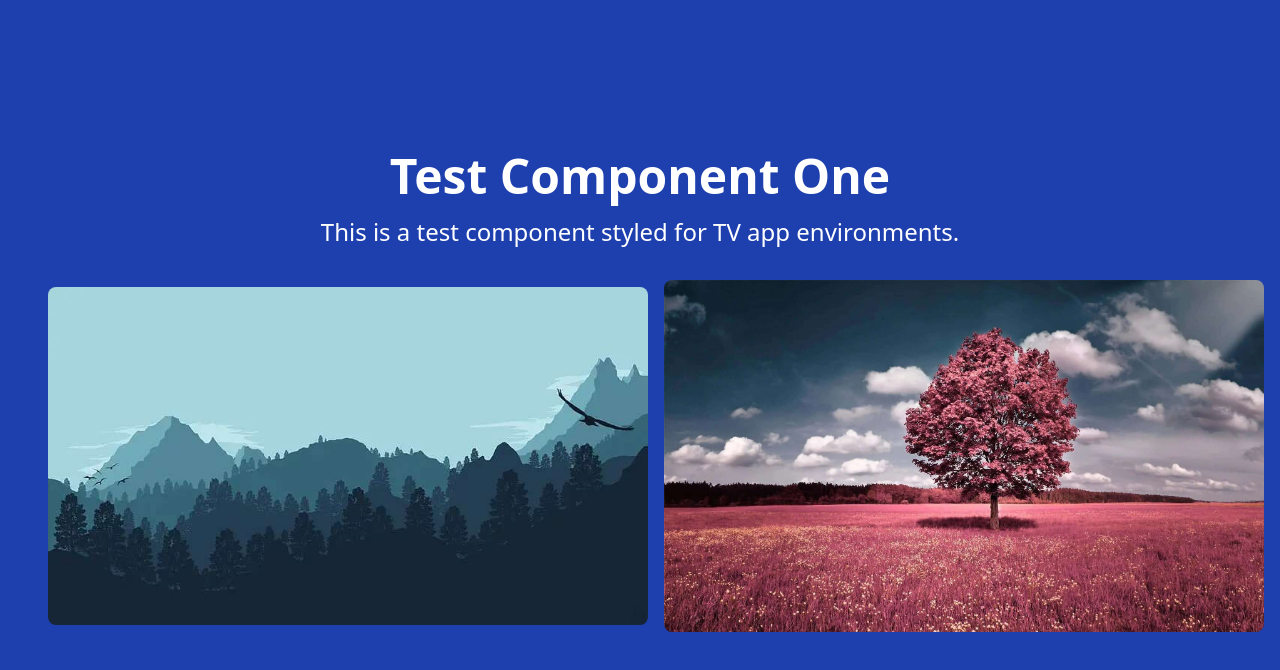
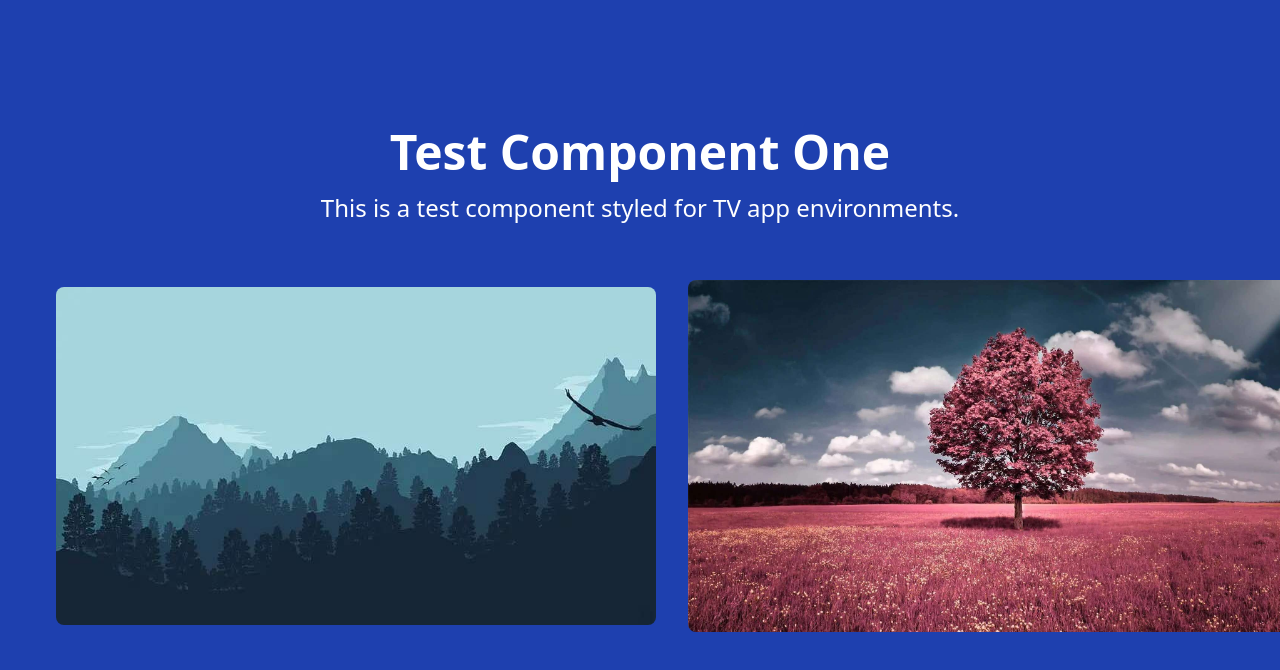
Before and after one commit to zain-ali-99/Micro-Frontend-POC, a React app: page / in a window 1280 px wide. Shown: the top 670 px of the page. Built offline with nearby package versions, Linux system fonts and the light colour scheme.

Commit message:
remove gap from code

```diff
--- a/src/components/TestCompOne.js
+++ b/src/components/TestCompOne.js
@@ -13,16 +13,16 @@ export default function TestCompOne() {
         <p className="text-2xl m-2">
           This is a test component styled for TV app environments.
         </p>
-        <div className="flex w-full justify-around items-center m-4">
+        <div className="flex w-full justify-around items-center m-8 ">
           <img
             src={Image3}
             alt="Placeholder One"
-            className="w-1/2 rounded-lg m-2"
+            className="w-1/2 rounded-lg m-4"
           />
           <img
             src={Image4}
             alt="Placeholder Two"
-            className="w-1/2 rounded-lg m-2"
+            className="w-1/2 rounded-lg m-4"
           />
         </div>
       </div>
--- a/src/components/TestCompTwo.js
+++ b/src/components/TestCompTwo.js
@@ -13,16 +13,16 @@ export default function TestCompTwo() {
           Another test component with bold styling for a TV app.
         </p>
       </div>
-      <div className="flex flex-1 flex-col items-center gap-4 ">
+      <div className="flex flex-1 flex-col items-center m-8 ">
         <img
           src={Image1}
           alt="Placeholder One"
-          className="w-full rounded-lg px-12"
+          className="w-full rounded-lg px-12 m-4"
         />
         <img
           src={Image2}
           alt="Placeholder Two"
-          className="w-full rounded-lg px-12"
+          className="w-full rounded-lg px-12 m-4"
         />
       </div>
     </div>
```
